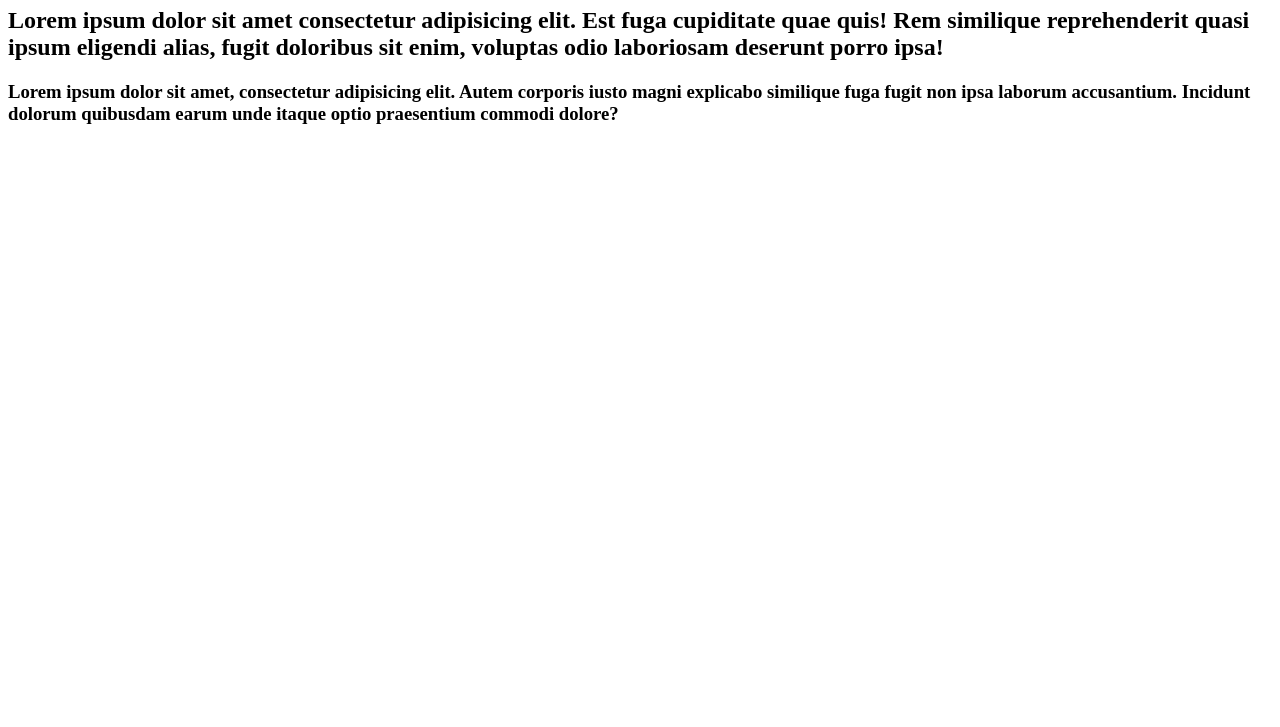
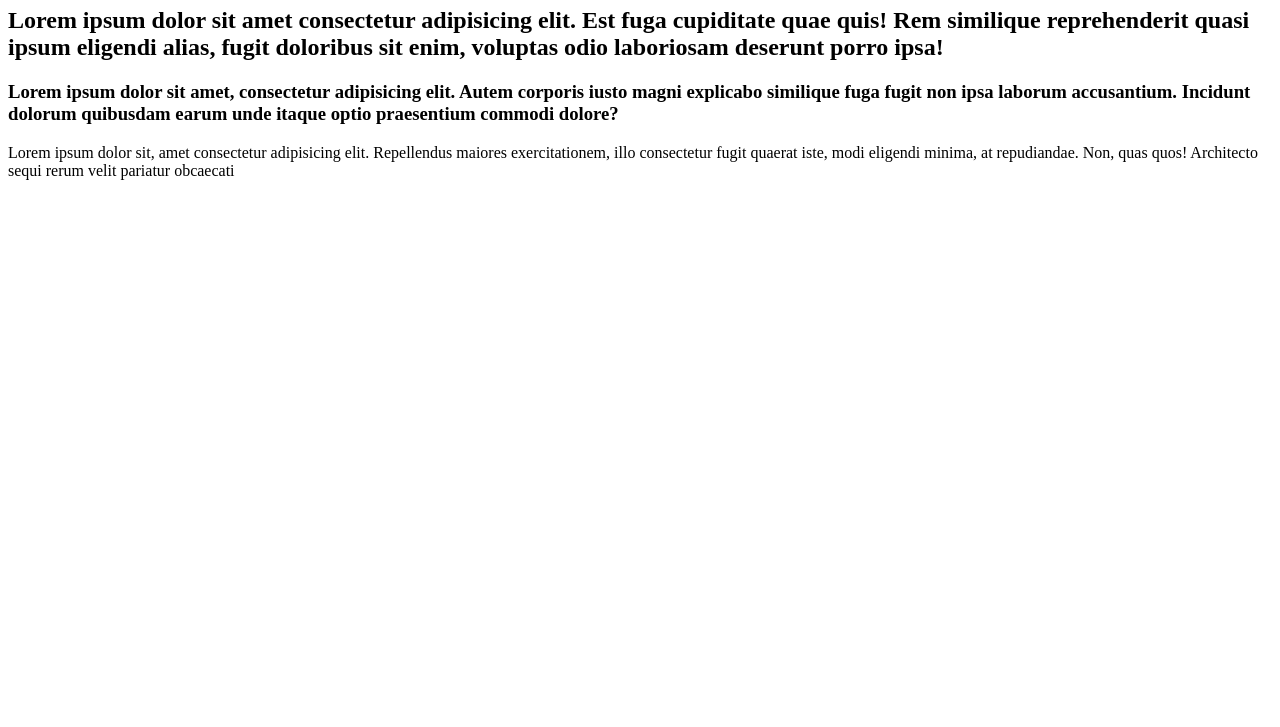
Before and after one commit to sofikulislamweb/assign, a plain HTML site: page index.html in a window 1280 px wide. Shown: the part 73-800 px from the top of the page. Drawn offline with Linux system fonts and the light colour scheme.

Commit message:
rubys code

```diff
--- a/index.html
+++ b/index.html
@@ -10,5 +10,6 @@
     <h1>as ur wish</h1>
     <h2>Lorem ipsum dolor sit amet consectetur adipisicing elit. Est fuga cupiditate quae quis! Rem similique reprehenderit quasi ipsum eligendi alias, fugit doloribus sit enim, voluptas odio laboriosam deserunt porro ipsa!</h2>
     <h3>Lorem ipsum dolor sit amet, consectetur adipisicing elit. Autem corporis iusto magni explicabo similique fuga fugit non ipsa laborum accusantium. Incidunt dolorum quibusdam earum unde itaque optio praesentium commodi dolore?</h3>
+    <p>Lorem ipsum dolor sit, amet consectetur adipisicing elit. Repellendus maiores exercitationem, illo consectetur fugit quaerat iste, modi eligendi minima, at repudiandae. Non, quas quos! Architecto sequi rerum velit pariatur obcaecati</p>
 </body>
 </html>
```
